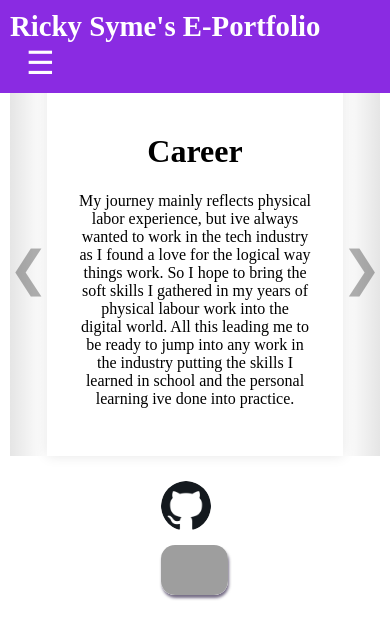
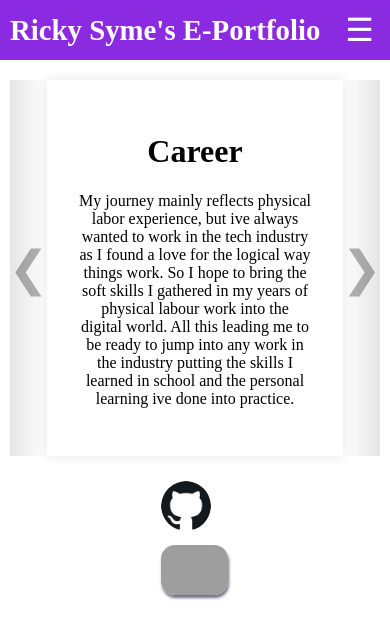
Before and after one commit to Kakapo115/E-portfolioV2, a React (Create React App) app in the folder client/: page / in a window 390 px wide. Shown: the top 638 px of the page. Built offline with nearby package versions, Linux system fonts and the light colour scheme; grey boxes are pictures that could not be loaded.

Commit message:
css changes

```diff
--- a/client/src/components/header.js
+++ b/client/src/components/header.js
@@ -20,14 +20,15 @@ class Header extends Component {
 
     return (
       <div className="header">
+        {/* Title and hamburger side-by-side */}
+        <div className="menuRow">
           <h1 className="siteTitle">Ricky Syme's E-Portfolio</h1>
-
-        {/* Right side wrapper (hamburger + nav) */}
-        <div className="rightSection">
           <button className="hamburger" onClick={this.toggleMenu}>
             ☰
           </button>
+        </div>
 
+        {/* Menu appears *below* row on small screens */}
         <div className={`navContainer ${isMenuOpen ? "open" : ""}`}>
           <div className="mainNav">
             <button className="nav" onClick={() => setSelectedComponent("contact")}>
@@ -42,7 +43,6 @@ class Header extends Component {
           </div>
         </div>
       </div>
-      </div>
     );
   }
 }
--- a/client/src/styles/nav.css
+++ b/client/src/styles/nav.css
@@ -1,30 +1,27 @@
-/* Header container styles */
+/* Entire header area */
 .header {
   position: fixed;
   top: 0;
   background-color: blueviolet;
   width: 100%;
-  display: flex;
-  flex-direction: row;
-  align-items: center;
-  justify-content: space-between;
+  z-index: 1000;
   padding: 10px;
-  z-index: 1000;
-  flex-wrap: wrap;
+  box-sizing: border-box;
 }
 
+/* Top row: title and hamburger */
+.menuRow {
+  display: flex;
+  justify-content: space-between;
+  align-items: center;
+  width: 100%;
+}
+
+/* Title style */
 .siteTitle {
   font-size: 1.8rem;
   margin: 0;
-  padding: 0;
   color: white;
-}
-
-/* Wraps nav + hamburger to push them right */
-.rightSection {
-  display: flex;
-  align-items: center;
-  margin-left: auto;
 }
 
 /* Hamburger button */
@@ -35,14 +32,14 @@
   border: none;
   color: white;
   cursor: pointer;
-  margin-left: 10px;
 }
 
-/* Nav container desktop */
+/* Nav container (buttons row) */
 .navContainer {
   display: flex;
-  justify-content: center;
+  justify-content: flex-end;
   align-items: center;
+  margin-top: 5px;
 }
 
 .mainNav {
@@ -50,7 +47,7 @@
   gap: 1rem;
 }
 
-/* Nav button styles */
+/* Nav buttons */
 .nav {
   font-size: 20px;
   padding: 10px;
@@ -69,32 +66,21 @@
   color: rgb(245, 0, 245);
 }
 
-/* =============== Responsive: Mobile View =============== */
+/* ============ Responsive: Mobile ============ */
 @media (max-width: 768px) {
-  .header {
-    flex-direction: column;
-    align-items: flex-start;
-  }
-
-  .rightSection {
-    width: 100%;
-    justify-content: space-between;
-    margin-left: 0;
-  }
-
   .hamburger {
     display: block;
   }
 
   .navContainer {
     display: none;
+    flex-direction: column;
+    align-items: center;
     width: 100%;
   }
 
   .navContainer.open {
     display: flex;
-    flex-direction: column;
-    align-items: center;
   }
 
   .mainNav {
@@ -104,8 +90,8 @@
   }
 
   .nav {
+    width: 100%;
     font-size: 18px;
-    width: 100%;
     padding: 12px;
     background-color: rgba(255, 255, 255, 0.1);
   }
```
Lines whose indentation alone changed are shown as unchanged.
